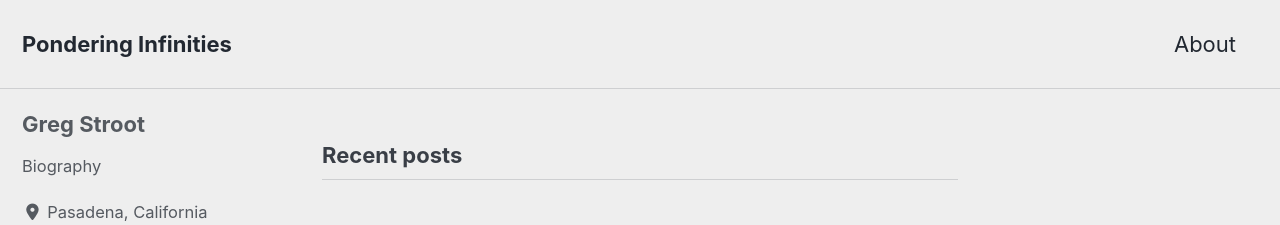
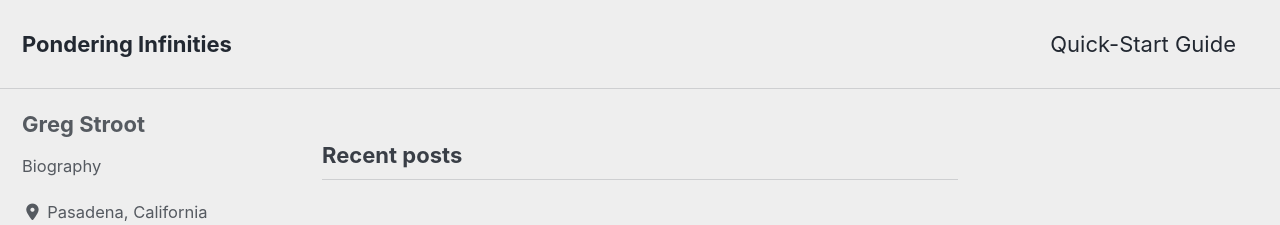
Before and after one commit to GregStroot/GregStroot.github.io, a Jekyll site: the page built from index.html, in a window 1280 px wide. Shown: the top 225 px of the page. Built offline with Jekyll 4.4.1, drawn with Linux system fonts in a browser that asks for light colours; cached includes are drawn as plain includes; nearby versions of some CDN libraries; the list of posts is cut into pages by our own code.

Commit message:
Testing about pages and UI layout

```diff
--- a/_data/navigation.yml
+++ b/_data/navigation.yml
@@ -1,7 +1,9 @@
 # main links
 main:
-  - title: "About"
-    url: /_pages/about.md
+        #- title: "About"
+        #url: /_pages/about.md
+  - title: "Quick-Start Guide"
+    url: /docs/quick-start-guide/
     #- title: "Sample Posts"
     #url: /year-archive/
     #- title: "Sample Collections"
```
